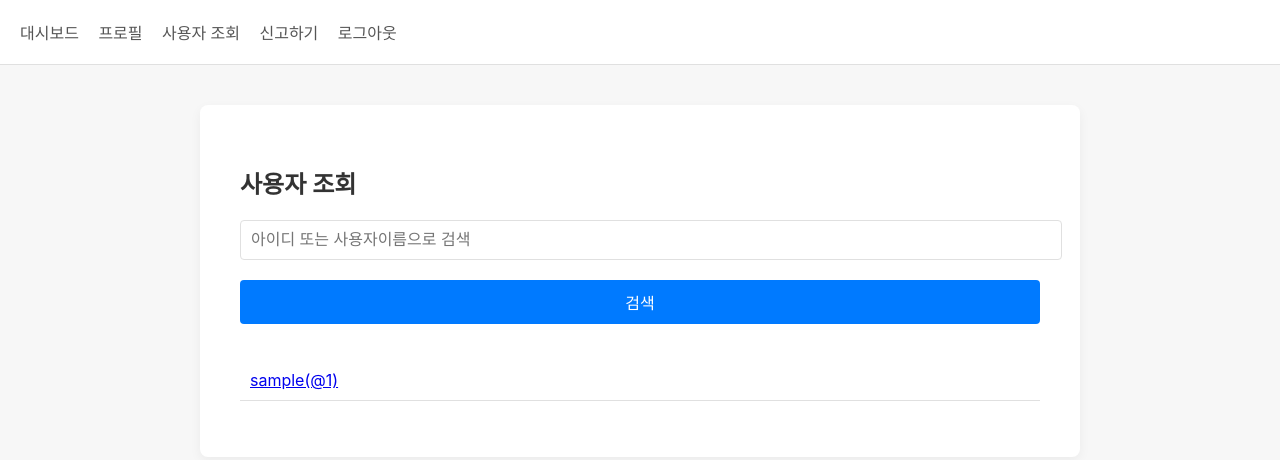
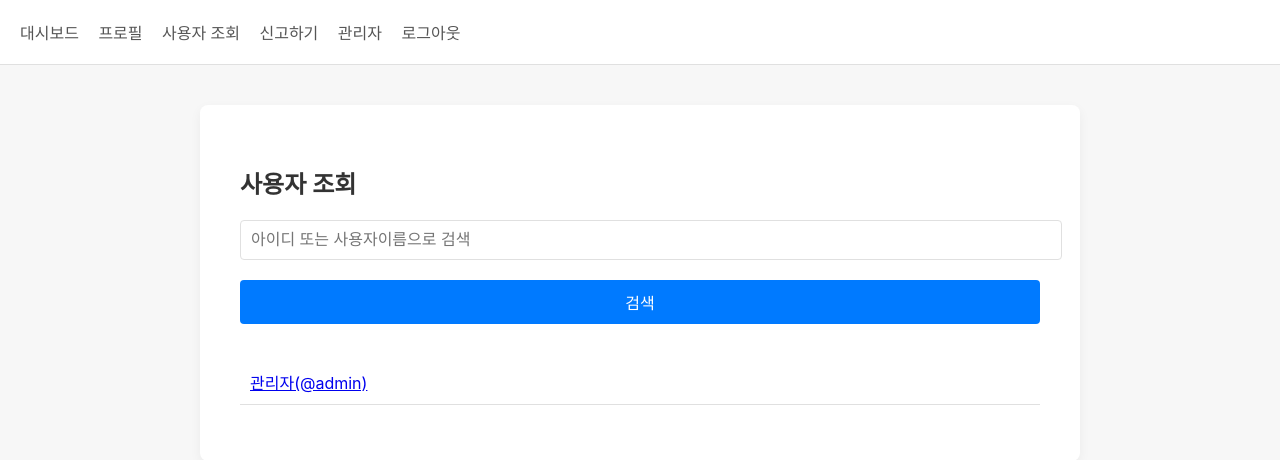
Before and after one commit to ssong17/secure-coding, a Flask app: page /users in a window 1280 px wide. Shown: the top 460 px of the page. Run offline with Flask 3, Linux system fonts and the light colour scheme; the visitor is signed in with stand-in values (Sample User, id 1); data comes from the database, SQL or seed files in the repository; some libraries are stand-ins or nearby versions.

Commit message:
feat: add admin account seed and admin-only dashboard

```diff
--- a/app.py
+++ b/app.py
@@ -2,6 +2,7 @@ import os
 import sqlite3
 import uuid
 import datetime
+from functools import wraps
 from flask import Flask, render_template, request, redirect, url_for, session, flash, g
 from flask_socketio import SocketIO, send, join_room, emit
 from werkzeug.utils import secure_filename
@@ -54,6 +55,22 @@ def close_connection(exception):
     if db is not None:
         db.close()
 
+# 관리자 전용 라우트 보호 데코레이터 (세션이 아닌 DB의 is_admin을 기준으로 매번 검증)
+def admin_required(f):
+    @wraps(f)
+    def decorated(*args, **kwargs):
+        if 'user_id' not in session:
+            return redirect(url_for('login'))
+        db = get_db()
+        cursor = db.cursor()
+        cursor.execute("SELECT is_admin FROM user WHERE id = ?", (session['user_id'],))
+        row = cursor.fetchone()
+        if not row or not row['is_admin']:
+            flash('관리자만 접근할 수 있습니다.')
+            return redirect(url_for('dashboard'))
+        return f(*args, **kwargs)
+    return decorated
+
 # 테이블 생성 (최초 실행 시에만)
 def init_db():
     with app.app_context():
@@ -65,9 +82,22 @@ def init_db():
                 id TEXT PRIMARY KEY,
                 username TEXT UNIQUE NOT NULL,
                 password TEXT NOT NULL,
-                bio TEXT
+                bio TEXT,
+                is_admin INTEGER NOT NULL DEFAULT 0
             )
         """)
+        # 기존 DB에 is_admin 컬럼이 없으면 추가 (마이그레이션)
+        cursor.execute("PRAGMA table_info(user)")
+        user_columns = [row[1] for row in cursor.fetchall()]
+        if 'is_admin' not in user_columns:
+            cursor.execute("ALTER TABLE user ADD COLUMN is_admin INTEGER NOT NULL DEFAULT 0")
+        # 관리자 계정이 하나도 없으면 기본 관리자 계정 시드 생성
+        cursor.execute("SELECT 1 FROM user WHERE is_admin = 1")
+        if cursor.fetchone() is None:
+            cursor.execute(
+                "INSERT OR IGNORE INTO user (id, username, password, is_admin) VALUES (?, ?, ?, 1)",
+                ('admin', '관리자', 'admin1234')
+            )
         # 상품 테이블 생성
         cursor.execute("""
             CREATE TABLE IF NOT EXISTS product (
@@ -176,6 +206,7 @@ def login():
         user = cursor.fetchone()
         if user:
             session['user_id'] = user['id']
+            session['is_admin'] = bool(user['is_admin'])
             flash('로그인 성공!')
             return redirect(url_for('dashboard'))
         else:
@@ -187,6 +218,7 @@ def login():
 @app.route('/logout')
 def logout():
     session.pop('user_id', None)
+    session.pop('is_admin', None)
     flash('로그아웃되었습니다.')
     return redirect(url_for('index'))
 
@@ -444,6 +476,23 @@ def report():
         return redirect(url_for('dashboard'))
     return render_template('report.html')
 
+# 관리자 대시보드: 전체 현황 요약
+@app.route('/admin')
+@admin_required
+def admin_dashboard():
+    db = get_db()
+    cursor = db.cursor()
+    cursor.execute("SELECT COUNT(*) AS c FROM user")
+    user_count = cursor.fetchone()['c']
+    cursor.execute("SELECT COUNT(*) AS c FROM product")
+    product_count = cursor.fetchone()['c']
+    cursor.execute("SELECT COUNT(*) AS c FROM report")
+    report_count = cursor.fetchone()['c']
+    return render_template(
+        'admin/dashboard.html',
+        user_count=user_count, product_count=product_count, report_count=report_count
+    )
+
 # 실시간 채팅: 클라이언트가 메시지를 보내면 전체 브로드캐스트
 @socketio.on('send_message')
 def handle_send_message_event(data):
--- a/templates/base.html
+++ b/templates/base.html
@@ -92,6 +92,9 @@
       <a href="{{ url_for('profile') }}">프로필</a>
       <a href="{{ url_for('users') }}">사용자 조회</a>
       <a href="{{ url_for('report') }}">신고하기</a>
+      {% if session.get('is_admin') %}
+      <a href="{{ url_for('admin_dashboard') }}">관리자</a>
+      {% endif %}
       <a href="{{ url_for('logout') }}">로그아웃</a>
     {% else %}
       <a href="{{ url_for('login') }}">로그인</a>
```
Also changed, not shown: templates/admin/dashboard.html (added, +11 -0 lines), templates/login.html (line endings or trailing spaces).
